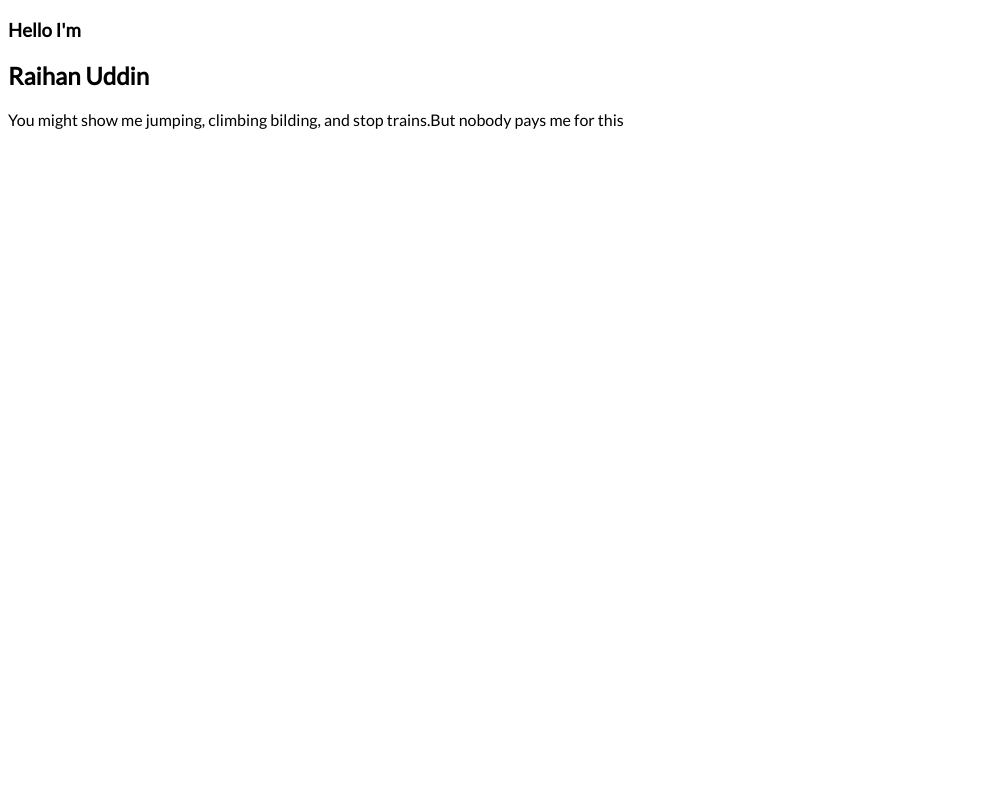
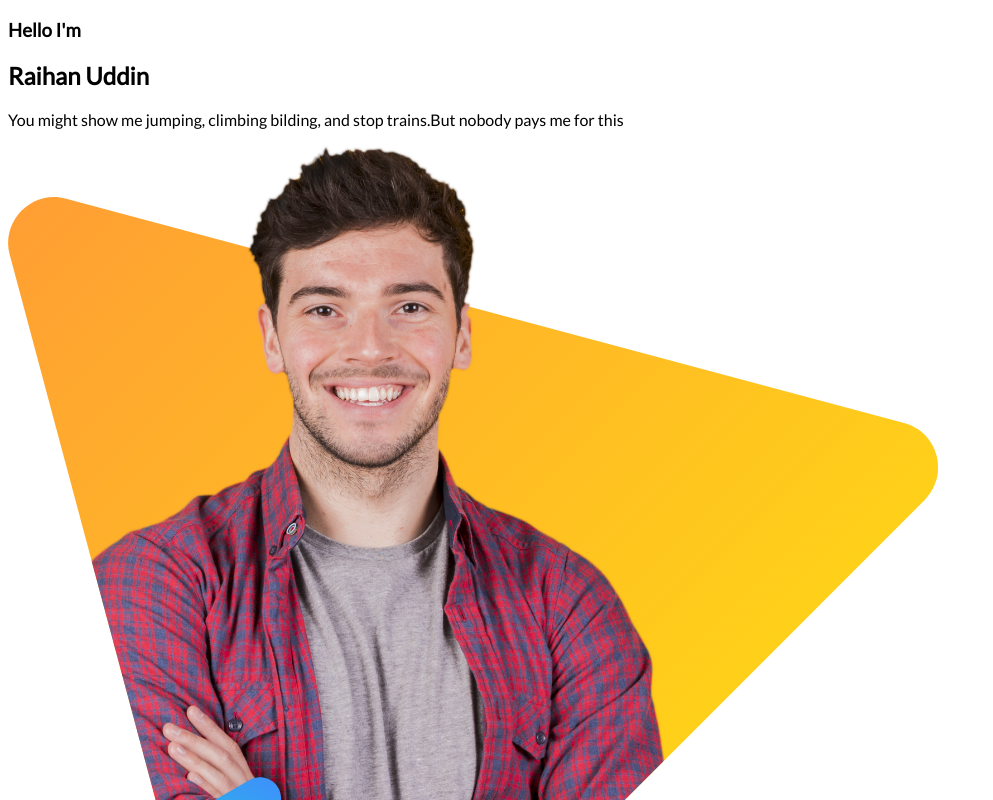
Before and after one commit to Raihanuddin-anik/personal-website, a plain HTML site: page index.html in a window 1280 px wide. Shown: the top 800 px of the page, without its empty margins (0-993 px from the left). Drawn offline with Linux system fonts and the light colour scheme.

Commit message:
add picture

```diff
--- a/index.html
+++ b/index.html
@@ -15,6 +15,7 @@
             <p>You might show me jumping, climbing bilding, and stop trains.But nobody pays me for this</p>
 
         </div>
+             <img src="personal-website/peter.png" alt="">
         <div>
 
         </div>
```
